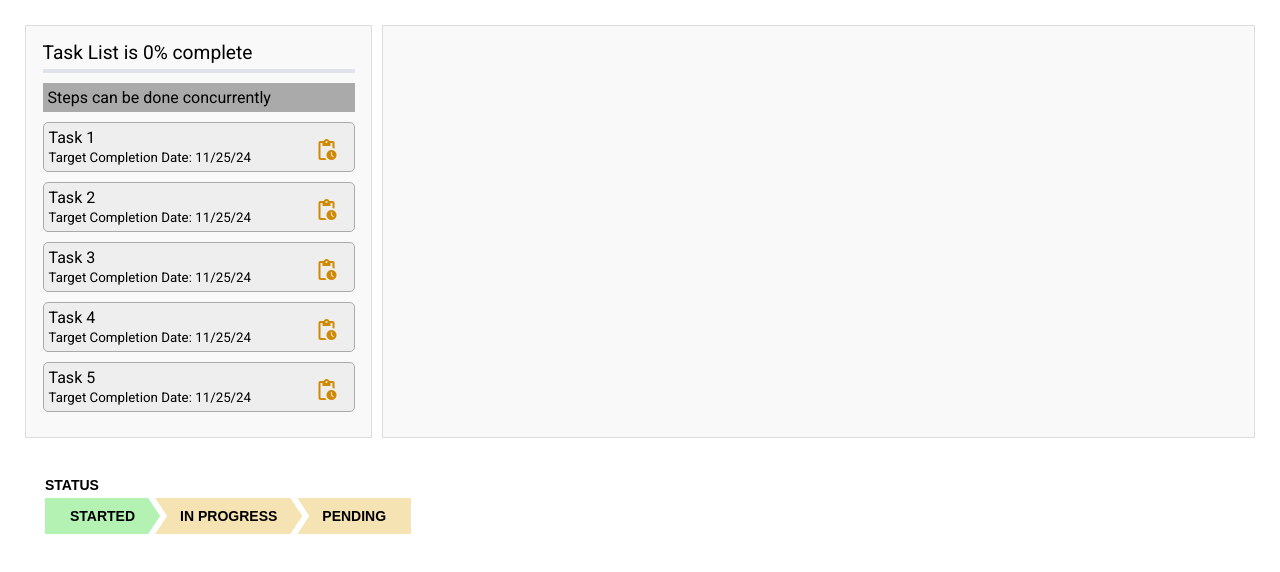
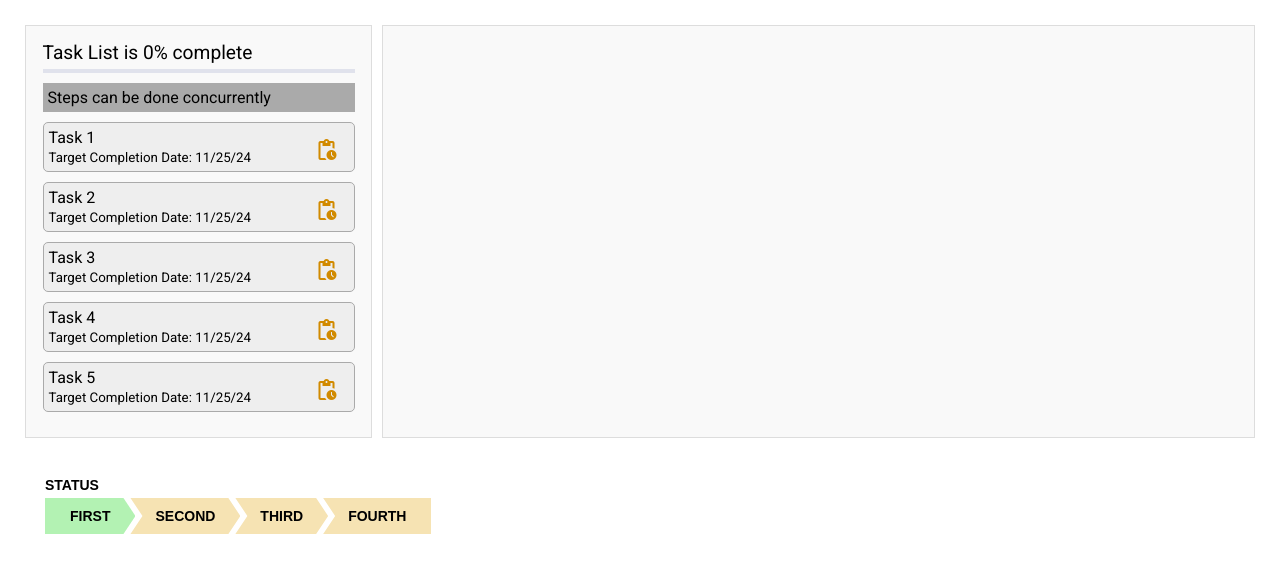
Before and after one commit to frankhale/angular-custom-stepper, an Angular app: page / in a window 1280 px wide. Shown: the top 572 px of the page. Built offline with nearby package versions, Linux system fonts and the light colour scheme.

Commit message:
minor change

```diff
--- a/src/app/step-progress/step-progress.component.html
+++ b/src/app/step-progress/step-progress.component.html
@@ -1,8 +1,9 @@
 <div class="status">
   <span class="status-label">STATUS</span>
   <div class="status-steps">
-    <div class="step started">STARTED</div>
-    <div class="step in-progress">IN PROGRESS</div>
-    <div class="step pending">PENDING</div>
+    <div class="step started">FIRST</div>
+    <div class="step pending">SECOND</div>
+    <div class="step pending">THIRD</div>
+    <div class="step pending">FOURTH</div>
   </div>
 </div>
--- a/src/app/step-progress/step-progress.component.scss
+++ b/src/app/step-progress/step-progress.component.scss
@@ -68,10 +68,6 @@
   background-color: #b3f2b3;
 }
 
-.step.in-progress {
-  background-color: #f6e3b3;
-}
-
 .step.pending {
   background-color: #f6e3b3;
 }
--- a/src/app/task/task.component.ts
+++ b/src/app/task/task.component.ts
@@ -21,6 +21,10 @@ export class TaskComponent {
   readonly targetCompletionDate = input<Date>();
   readonly onClick = output<string>();
 
+  // icon (circle with minus inside it) is called `do_not_disturb_on`
+  // icon (in progress) is called `pending_actions`
+  // icon (completed) is called `check_circle`
+
   select() {
     this.onClick.emit(this.id());
     //console.log(`select: ${this.id()}`);
```
